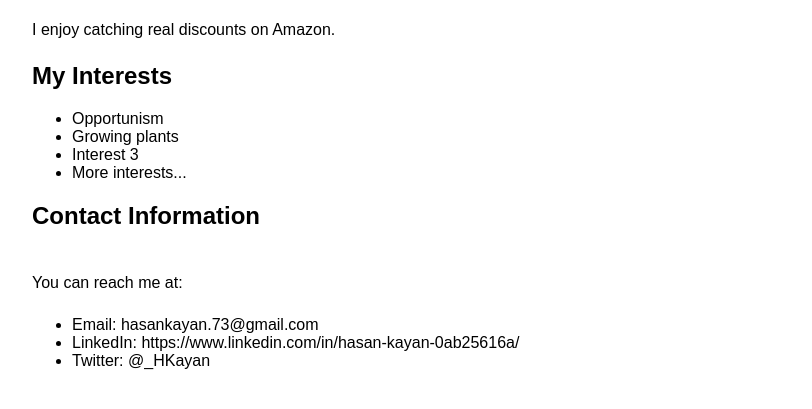
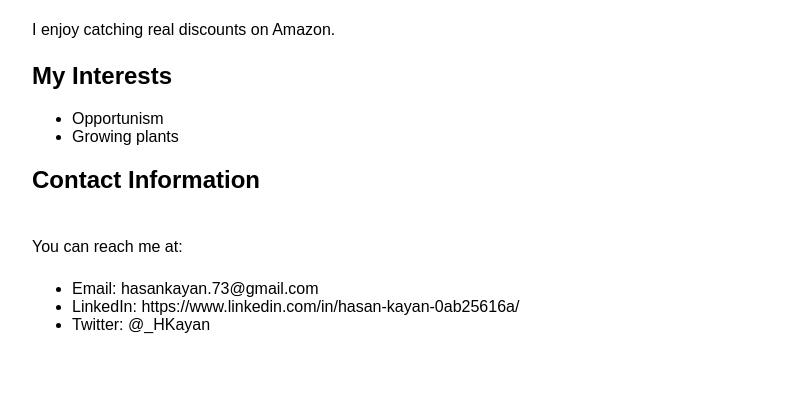
Before and after one commit to HKayan/hkayan.github.io, a plain HTML site: page aboutme.html in a window 1280 px wide. Shown: the part 153-562 px from the top of the page, without its empty margins (208-1020 px from the left). Drawn offline with Linux system fonts and the light colour scheme.

Commit message:
Update aboutme.html

```diff
--- a/aboutme.html
+++ b/aboutme.html
@@ -36,8 +36,6 @@
         <ul>
             <li>Opportunism</li>
             <li>Growing plants</li>
-            <li>Interest 3</li>
-            <li>More interests...</li>
         </ul>
 
         <h2>Contact Information</h2>
```
